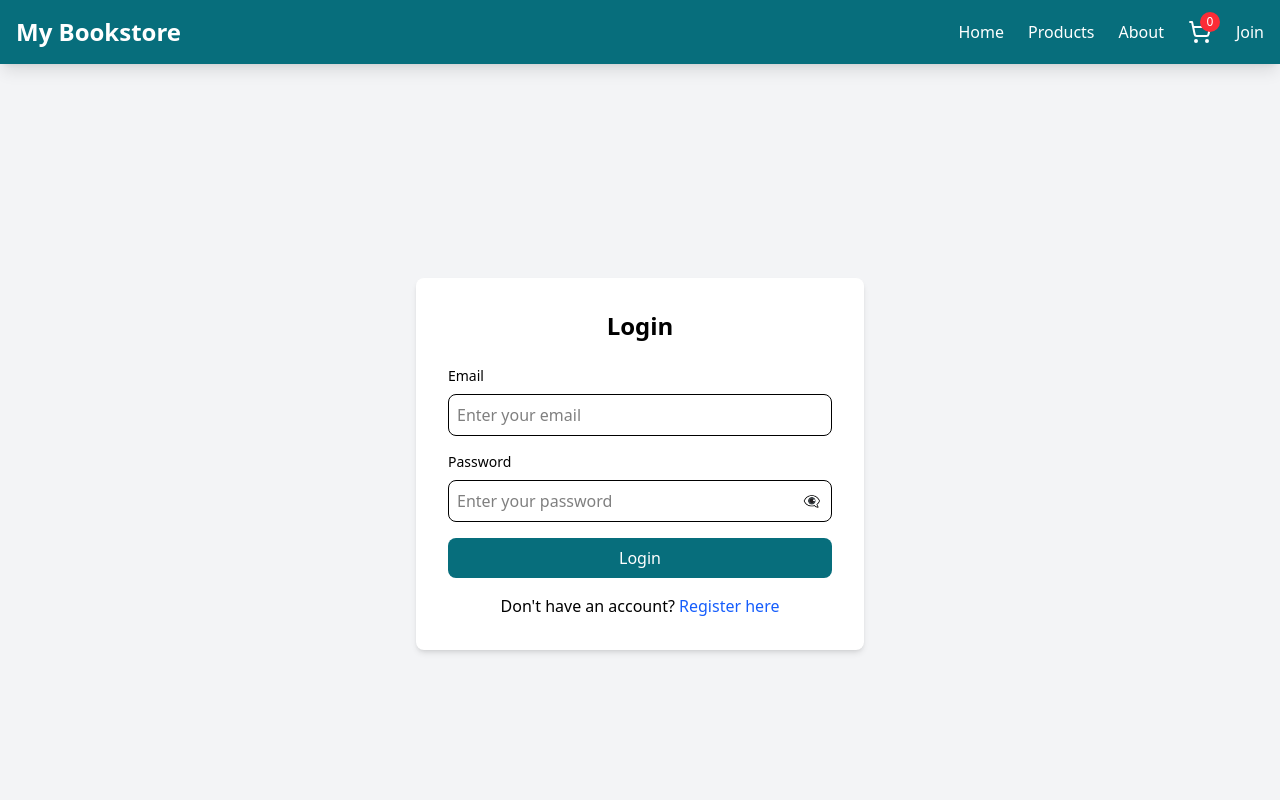
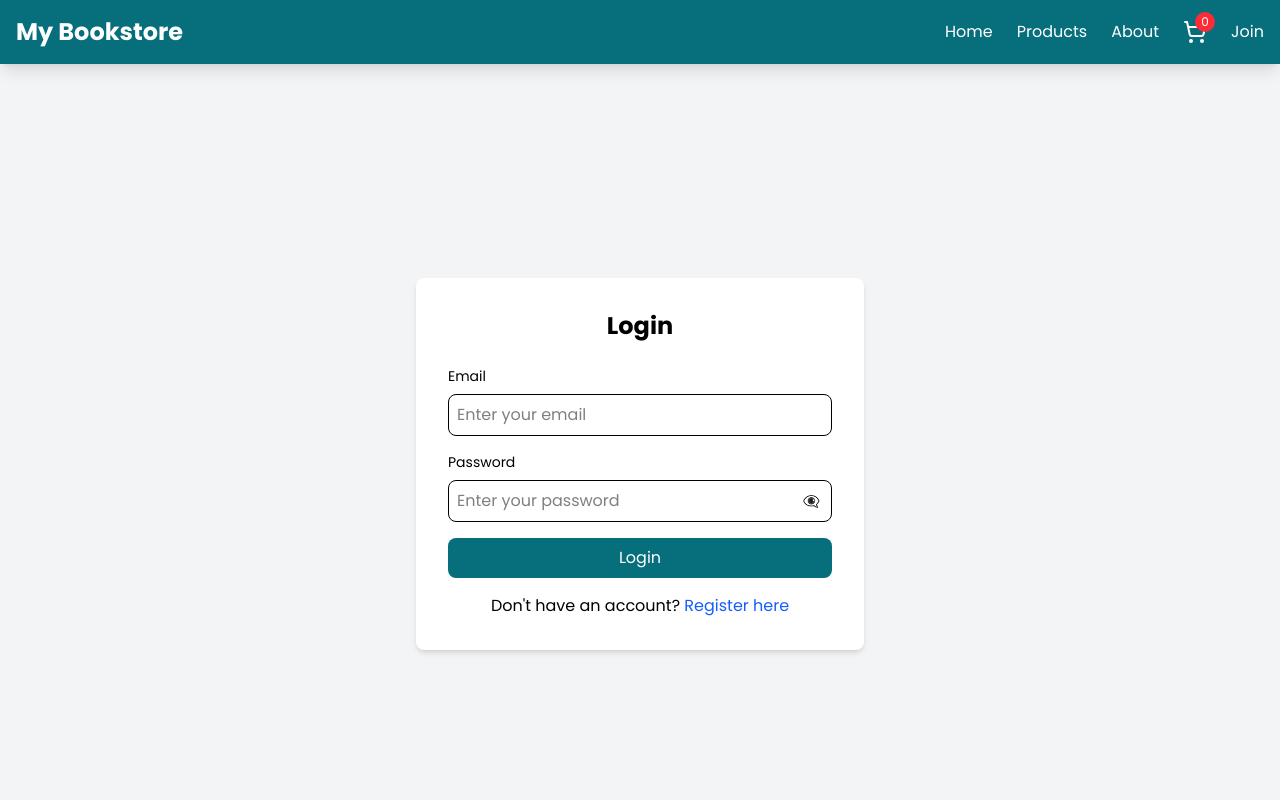
Before and after one commit to Shazzadul-Shakib/Book-shop-app-client, a React (Vite) app: page /login in a window 1280 px wide. Shown: the top 800 px of the page. Built offline with nearby package versions, Linux system fonts and the light colour scheme.

Commit message:
change font

```diff
--- a/index.html
+++ b/index.html
@@ -3,11 +3,14 @@
   <head>
     <meta charset="UTF-8" />
     <link rel="icon" type="image/svg+xml" href="/favicon.ico" />
+    <link href="https://fonts.googleapis.com/css2?family=Poppins:wght@300;400;700&display=swap" rel="stylesheet">
+
     <meta name="viewport" content="width=device-width, initial-scale=1.0" />
     <title>My Bookstore</title>
   </head>
   <body>
     <div id="root"></div>
     <script type="module" src="/src/main.tsx"></script>
+
   </body>
 </html>
--- a/src/index.css
+++ b/src/index.css
@@ -1,4 +1,8 @@
 @import "tailwindcss";
+body {
+  font-family: "Poppins", sans-serif;
+}
+
 
 /* Hide scrollbar for WebKit-based browsers (Chrome, Safari, Edge) */
 *::-webkit-scrollbar {
--- a/src/pages/(Main)/Checkout/Checkout.tsx
+++ b/src/pages/(Main)/Checkout/Checkout.tsx
@@ -82,11 +82,11 @@ const Checkout: React.FC = () => {
       {/* Conditional rendering for empty cart */}
       {cart.length === 0 ? (
         <div className="w-full max-w-md mx-auto text-center mt-6">
-          <p className="text-xl font-semibold text-gray-800">
+          <p className="text-xl mb-8 text-white">
             Your cart is empty. Please add some items to proceed.
           </p>
           <button
-            className="mt-4 bg-primary text-white px-5 cursor-pointer py-3 rounded-lg hover:bg-teal-600"
+            className="cursor-pointer bg-white text-primary hover:bg-gray-100 font-semibold py-2 px-4 rounded-lg shadow-md transition-all duration-300"
             onClick={() => navigate("/products")} // Use navigate for redirection
           >
             Go to Shop
```
